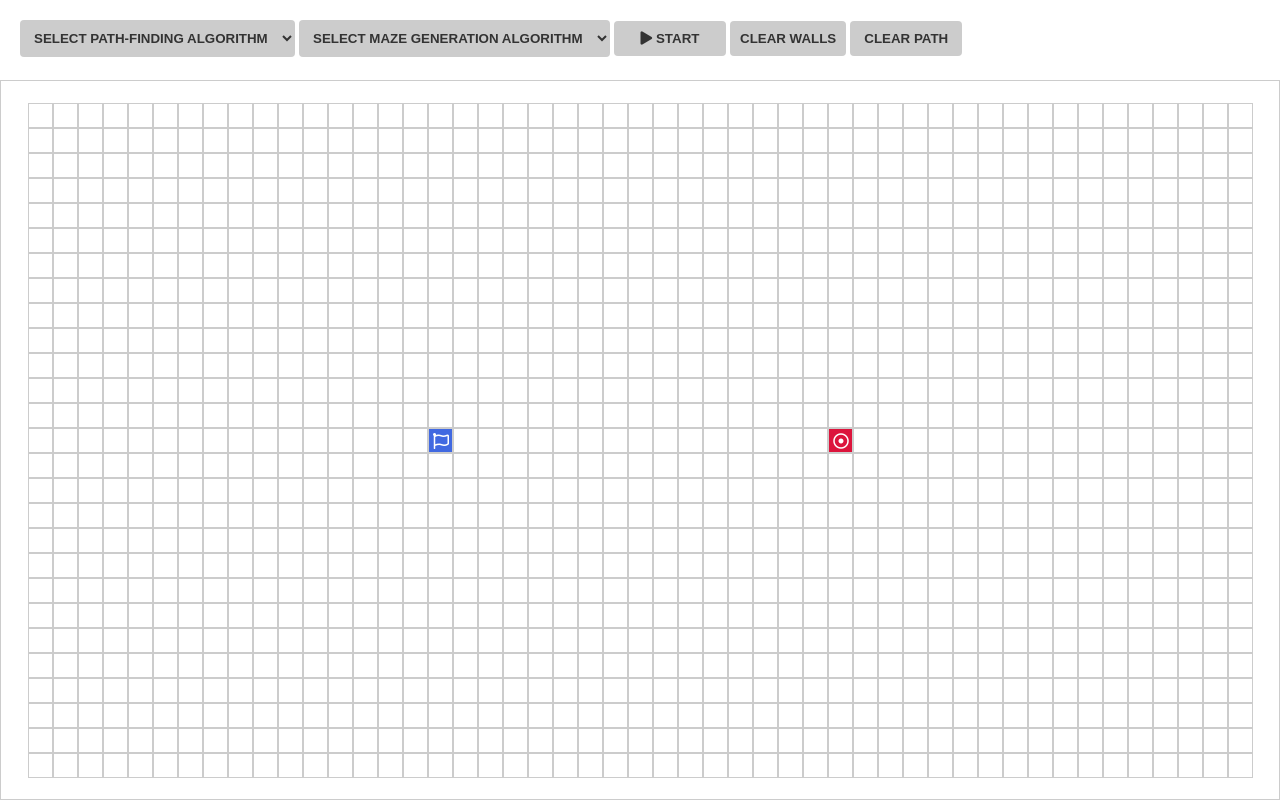
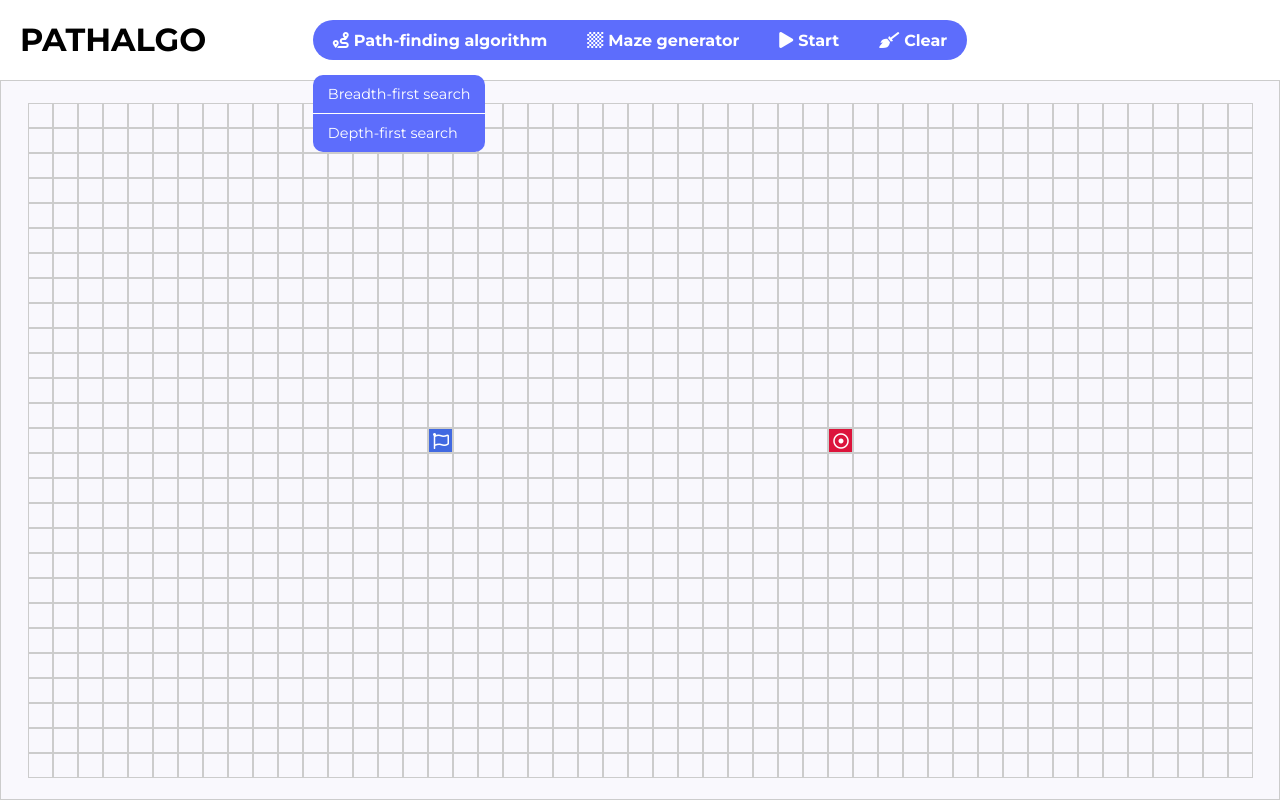
Before and after one commit to nickon437/pathalgo, a plain HTML site: page index.html in a window 1280 px wide. Drawn offline with nearby package versions, Linux system fonts and the light colour scheme.

Commit message:
🎨 Style - Restyle nav

```diff
--- a/index.html
+++ b/index.html
@@ -16,24 +16,38 @@
     <title>Pathalgo</title>
   </head>
   <body>
-    <div id="control-panel">
-      <select name="Path-finding Algorithm" id="path-finding-algorithm">
-        <option value="">Select path-finding algorithm</option>
-        <option value="bfs">Breadth-first search</option>
-        <option value="dfs">Depth-first search</option>
-      </select>
-      <select name="Maze Generation Algorithm" id="maze-generation-algorithm">
-        <option value="">Select maze generation algorithm</option>
-        <option value="random">Random</option>
-        <option value="recursive-division">Recursive division</option>
-        <option value="dfs">Depth-first search</option>
-      </select>
-      <button type="button" id="start-btn">
-        <i class="fas fa-play"></i> Start
-      </button>
-      <button type="button" id="clear-walls-btn">Clear walls</button>
-      <button type="button" id="clear-path-btn">Clear path</button>
-    </div>
+    <nav id="control-panel">
+      <span>Pathalgo</span>
+      <ul>
+        <li class="dropdown-box opened">
+          <button type="button" class="dropdown-toggle"><i class="fas fa-route"></i> Path-finding algorithm</button>
+          <ul class="dropdown-menu">
+            <li id="bfs">Breadth-first search</li>
+            <li id="dfs">Depth-first search</li>
+          </ul>
+        </li>
+        <li class="dropdown-box">
+          <button type="button" class="dropdown-toggle"><i class="fas fa-chess-board"></i> Maze generator</button>
+          <ul class="dropdown-menu">
+            <li id="random">Random</li>
+            <li id="recursive-division">Recursive division</li>
+            <li id="mg-dfs">Depth-first search</li>
+          </ul>
+        </li>
+        <li class="dropdown-box">
+          <button type="button" id="start-btn" class="dropdown-toggle">
+            <i class="fas fa-play"></i> Start
+          </button>
+        </li>
+        <li class="dropdown-box">
+          <button type="button"class="dropdown-toggle"><i class="fas fa-broom"></i> Clear</button>
+          <ul class="dropdown-menu">
+            <li id="clear-path">Clear path</li>
+            <li id="clear-walls">Clear walls</li>
+          </ul>
+        </li>
+      </ul>
+    </nav>
     <div id="board" draggable="false"></div>
   </body>
 </html>
--- a/script.js
+++ b/script.js
@@ -12,50 +12,54 @@ import mgDfs from './maze-generation/mgDfs.js';
 
 init();
 
-$('#start-btn').on('click', () => {
-  if (app.start && app.target) {
-    startPathFinding();
-  }
-});
-
-$('#clear-path-btn').on('click', () => {
-  clearSearchResult();
-
-  app.isFirstRun = true;
-  app.board.removeClass('no-animation');
-  clearTimeout(app.removeAnimationTimeout); // For edge case, when board is cleared during board is waiting for no-animation to be added
-});
-
-$('#clear-walls-btn').on('click', () => {
-  clearSearchResult();
-  clearWalls();
-
-  app.isFirstRun = true;
-  app.board.removeClass('no-animation');
-  clearTimeout(app.removeAnimationTimeout); // For edge case, when board is cleared during board is waiting for no-animation to be added
-});
-
-$('#path-finding-algorithm').on('change', () => {
-  rerenderPath();
+$('.dropdown-toggle').on('click', (e) => {
+  e.target.parentNode.classList.toggle('opened');
 })
 
-$('#maze-generation-algorithm').on('change', async (e) => {
-  clearSearchResult();
-  clearWalls();
+// $('#start-btn').on('click', () => {
+//   if (app.start && app.target) {
+//     startPathFinding();
+//   }
+// });
 
-  switch (e.target.value) {
-    case 'random':
-      buildBasicRandMaze();
-      break;
-    case 'recursive-division':
-      await buildRecursiveMaze();
-      break;
-    case 'dfs':
-      await mgDfs();
-      break;
-    default:
-      break;
-  }
+// $('#clear-path-btn').on('click', () => {
+//   clearSearchResult();
 
-  rerenderPath();
-});
+//   app.isFirstRun = true;
+//   app.board.removeClass('no-animation');
+//   clearTimeout(app.removeAnimationTimeout); // For edge case, when board is cleared during board is waiting for no-animation to be added
+// });
+
+// $('#clear-walls-btn').on('click', () => {
+//   clearSearchResult();
+//   clearWalls();
+
+//   app.isFirstRun = true;
+//   app.board.removeClass('no-animation');
+//   clearTimeout(app.removeAnimationTimeout); // For edge case, when board is cleared during board is waiting for no-animation to be added
+// });
+
+// $('#path-finding-algorithm').on('change', () => {
+//   rerenderPath();
+// })
+
+// $('#maze-generation-algorithm').on('change', async (e) => {
+//   clearSearchResult();
+//   clearWalls();
+
+//   switch (e.target.value) {
+//     case 'random':
+//       buildBasicRandMaze();
+//       break;
+//     case 'recursive-division':
+//       await buildRecursiveMaze();
+//       break;
+//     case 'dfs':
+//       await mgDfs();
+//       break;
+//     default:
+//       break;
+//   }
+
+//   rerenderPath();
+// });
--- a/style.css
+++ b/style.css
@@ -1,3 +1,5 @@
+@import url('https://fonts.googleapis.com/css2?family=Montserrat:wght@400;700&display=swap');
+
 * {
   box-sizing: border-box;
 }
@@ -9,27 +11,128 @@ html {
 body {
   margin: 0;
   height: 100%;
+  font-family: 'Montserrat', sans-serif;
 }
 
 #control-panel {
   height: 10%;
   padding: 20px;
+  display: flex;
+  gap: 20px;
+  position: relative;
+  justify-content: center;
 }
 
-button, select {
-  min-height: 2rem;
-  min-width: 7rem;
-  padding: 10px;
+#control-panel span {
+  text-transform: uppercase;
+  font-size: 2rem;
   font-weight: bold;
-  text-transform: uppercase;
-  background-color: #ccc;
-  color: #333;
-  border: none;
-  border-radius: 4px;
+  position: absolute;
+  left: 20px;
+}
+
+nav ul {
+  list-style: none;
+  margin: 0;
+  padding: 0;
+  display: flex;
+  z-index: 1;
+  background-color: #5d6dfc;
+  flex-wrap: wrap;
+}
+
+nav > ul {
+  border-radius: 30px;
+  color: white;
+}
+
+.dropdown-box {
+  position: relative;
+  display: flex;
+  align-items: center;
+  justify-content: center;
+  flex-direction: column;
+  width: max-content;
+}
+
+.dropdown-toggle:hover {
+  background-color: #5d6dfc;
+  color: white;
+  filter: brightness(0.9);
+}
+
+.dropdown-box:first-child:hover .dropdown-toggle {
+  border-top-left-radius: 30px;
+  border-bottom-left-radius: 30px;
+}
+
+.dropdown-box:last-child:hover .dropdown-toggle{
+  border-top-right-radius: 30px;
+  border-bottom-right-radius: 30px;
+}
+
+.dropdown-box button {
+  padding: 0 20px;
+  color: inherit;
+  height: 100%;
+  display: flex;
+  align-items: center;
+  justify-content: center;
+  gap: 5px;
+}
+
+.dropdown-menu {
+  position: absolute;
+  left: 0;
+  top: 55px;
+  width: max-content;
+  display: flex;
+  flex-direction: column;
+  border-radius: 10px;
+  font-size: 0.9rem;
+  overflow: hidden;
+  display: none;
+}
+
+.dropdown-box.opened .dropdown-menu {
+  display: flex;
+}
+
+.dropdown-menu li {
+  border-top: 1px solid white;
+  padding: 10px 15px;
   cursor: pointer;
 }
 
+.dropdown-menu li:first-child {
+  border-top: none;
+}
+
+.dropdown-menu li:hover {
+  background-color: inherit;
+  filter: brightness(0.9);
+}
+
+button {
+  /* min-height: 2rem;
+  min-width: 7rem;
+  padding: 10px; */
+  font-weight: bold;
+  /* text-transform: uppercase; */
+  /* background-color: #ccc; */
+  /* color: #333; */
+  border: none;
+  /* border-radius: 4px; */
+  cursor: pointer;
+  background-color: transparent;
+  color: inherit;
+  font-family: inherit;
+  font-size: inherit;
+
+}
+
 #board {
+  background-color: #f9f8fd;
   padding: 20px;
   display: flex;
   flex-direction: column;
```
